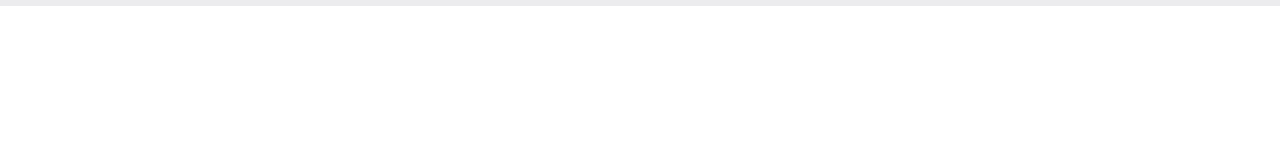
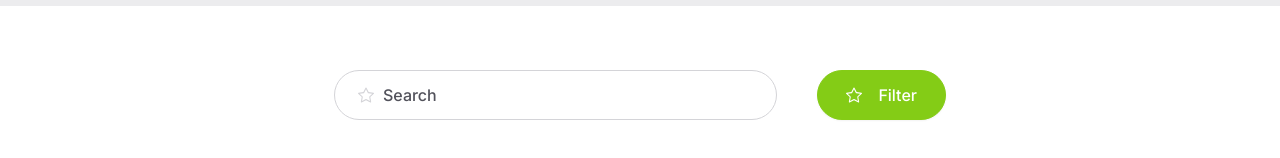
Before and after one commit to mmesomasaint/tempillar, a Next.js app: page /theme/e-fashion-store/preview in a window 1280 px wide. Shown: the part 1524-1682 px from the top of the page. Before the commit the page ends 1530 px from the top, so only its background shows below. Built offline with nearby package versions, Linux system fonts and the light colour scheme.

Commit message:
Feat: Design the top section of products section

```diff
--- a/app/theme/e-fashion-store/pack/components/inputbar.tsx
+++ b/app/theme/e-fashion-store/pack/components/inputbar.tsx
@@ -1,4 +1,6 @@
 'use client'
+
+import { BsStar } from "react-icons/bs"
 
 export default function InputBar({
   text,
@@ -12,13 +14,16 @@ export default function InputBar({
   full?: boolean
 }) {
   return (
+    <div className={`relative h-fit ${full ? 'w-full' : 'w-fit'}`}>
+      <BsStar className='absolute text-fashion-store-outline top-[50%] -translate-y-[50%] left-6 text-base' />
     <input
       placeholder={placeholder ?? 'Search'}
       value={text}
       onChange={(e) => setText?.(e.target.value)}
-      className={`border border-fashion-store-outline pl-10 pr-3 py-2 rounded-full bg-white text-base font-medium ${
-        full && 'w-full'
+      className={`border border-fashion-store-outline pl-12 pr-4 py-3 rounded-full bg-white text-base font-medium placeholder:text-fashion-store-sec-faded ${
+        full && 'w-full grow'
       }`}
     />
+    </div>
   )
 }
--- a/app/theme/e-fashion-store/preview/page.tsx
+++ b/app/theme/e-fashion-store/preview/page.tsx
@@ -15,6 +15,7 @@ import { BsStar } from 'react-icons/bs'
 import Slider from '../pack/components/slider'
 import { ProductCardProps } from '../pack/components/card/product'
 import CategoryCard from '../pack/components/card/category'
+import InputBar from '../pack/components/inputbar'
 
 const miniProducts: ProductCardProps[] = [
   {
@@ -100,6 +101,15 @@ export default function PreviewHome() {
           <CategoryCard src='/imgs/men-shoes.jpg' title='Shoe' />
         </div>
       </div>
+      <div className='px-7 py-16'>
+        <div className='w-1/2 mx-auto flex justify-center items-center gap-10'>
+          <InputBar full/>
+          <Button primary>
+            <BsStar className='text-base' />
+            <TextLabel>Filter</TextLabel>
+          </Button>
+        </div>
+      </div>
     </main>
   )
 }
```
